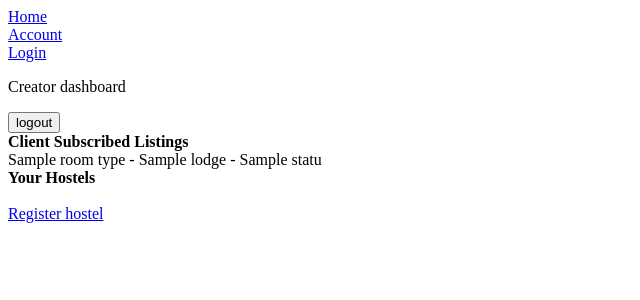
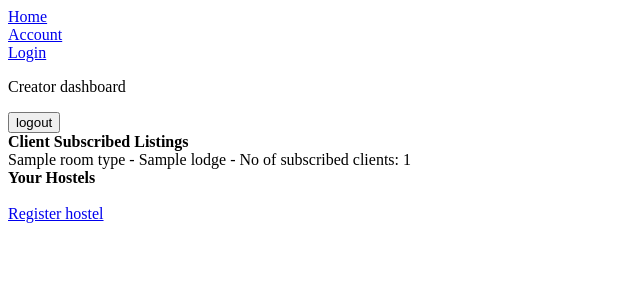
Before and after one commit to jessinspired/upperoom_alpha_v1, a Django app: template _base/templates/users/creator.html in a window 1280 px wide. Shown: the top 300 px of the page, without its empty margins (0-640 px from the left). Run offline with Django 4.2, Linux system fonts and the light colour scheme; the template is opened without the code that fills it: most values are stand-ins (such as "Sample title", 1, 10 or a date in 2020).

Commit message:
updating creator dashboard to show subscribed listings

```diff
--- a/_base/templates/users/creator.html
+++ b/_base/templates/users/creator.html
@@ -10,7 +10,7 @@
 
 <h4 style="margin: 0;">Client Subscribed Listings</h4>
 {% for listing in subscribed_listings %}
-    {{ listing.room_profile.room_type.name}} - {{ listing.room_profile.lodge.name }} - {{ listing.status.get_name_display }}
+    {{ listing.room_profile.room_type.get_name_display }} - {{ listing.room_profile.lodge.name }} - No of subscribed clients: {{ listing.room_profile.listing.subscribed_listings.count }}
 {% endfor %}
 
 <h4 style="margin: 0;">Your Hostels</h4>
```
